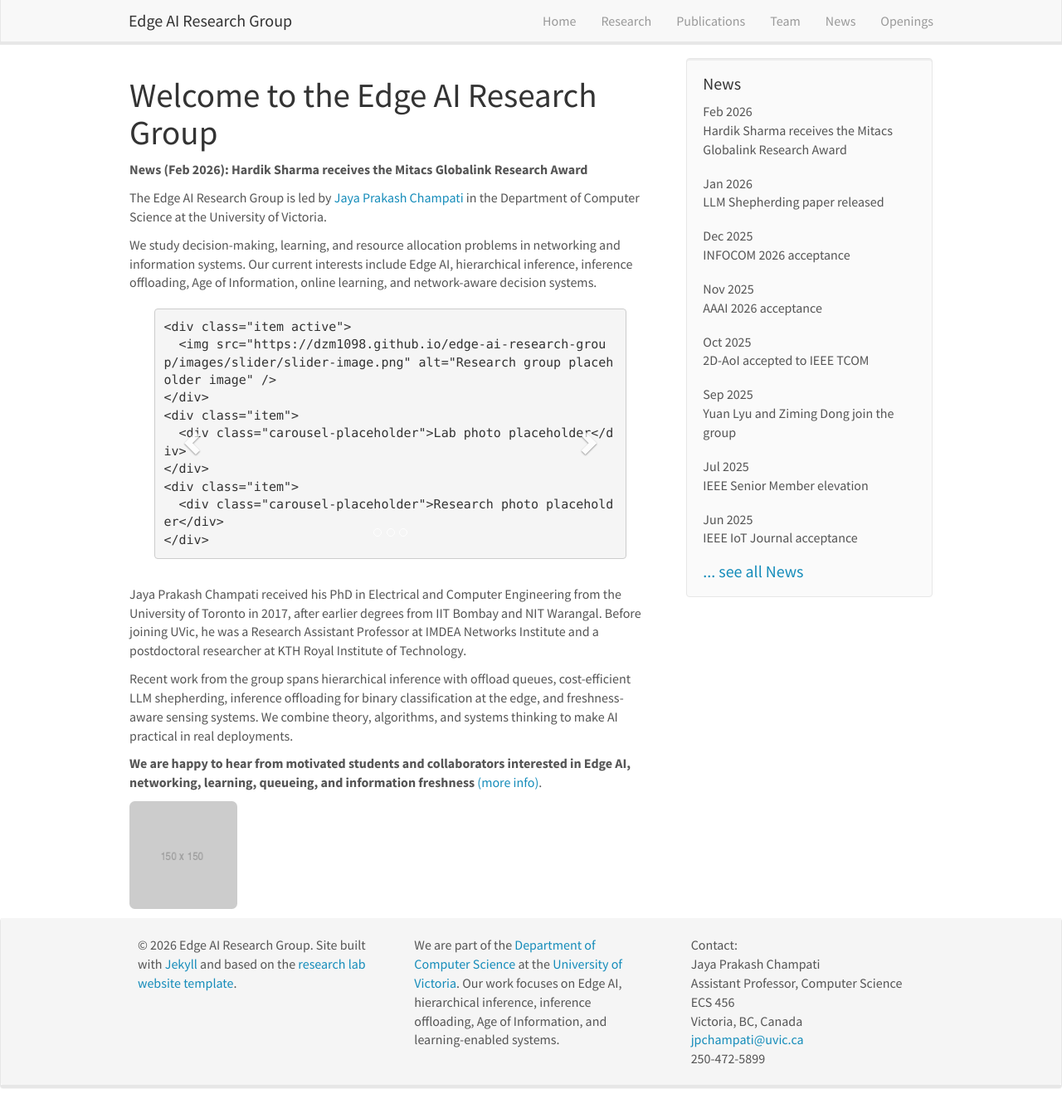
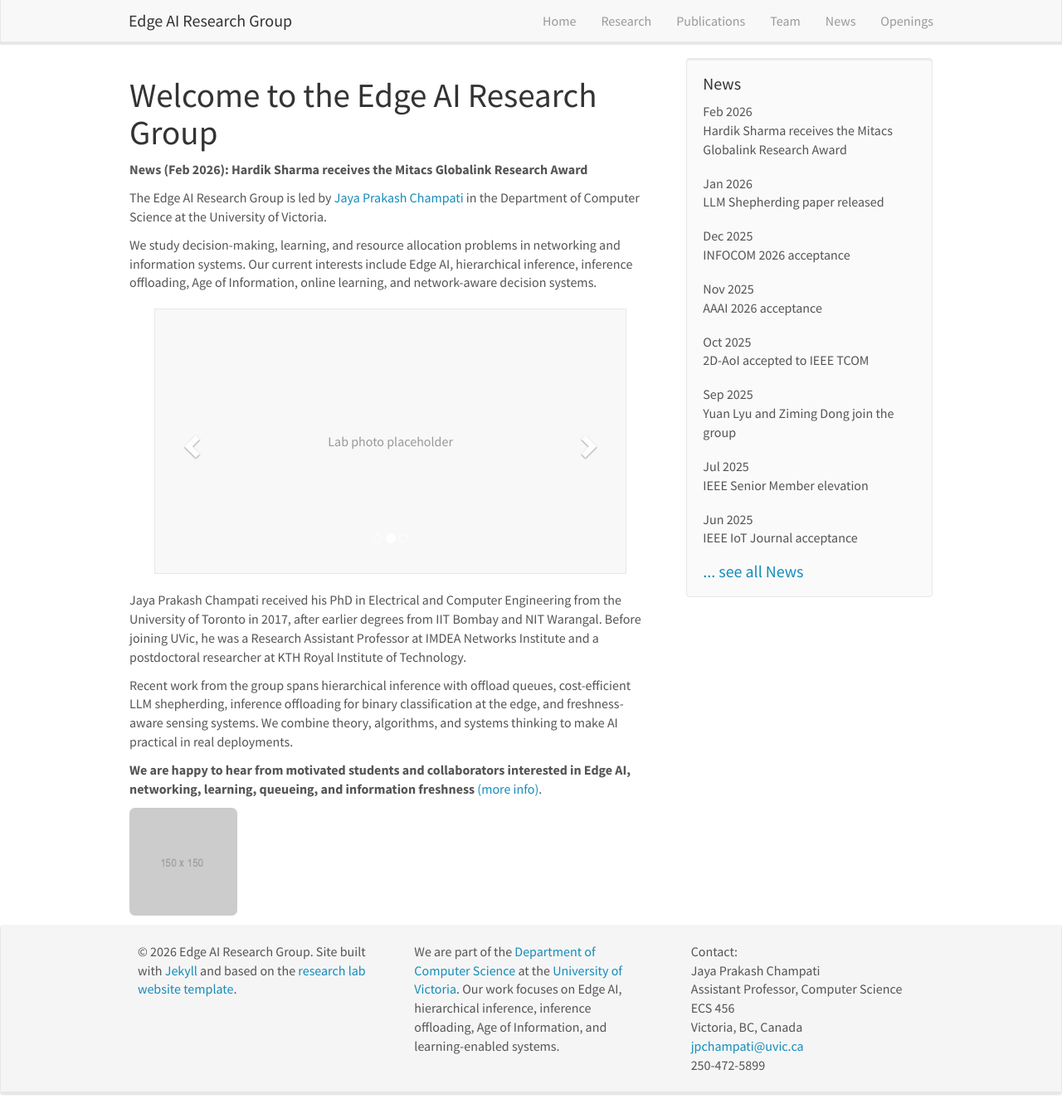
Before and after one commit to dzm1098/edge-ai-research-group, a Jekyll site: the page built from _pages/home.md, in a window 1280 px wide and 1342 px high. Shown: the whole window at 83% size. Built offline with Jekyll 4.4.1, drawn with Linux system fonts in a browser that asks for light colours; nearby versions of some CDN libraries.

Commit message:
Fix homepage carousel rendering

```diff
--- a/_pages/home.md
+++ b/_pages/home.md
@@ -25,14 +25,14 @@ permalink: /
   learning, and network-aware decision systems.
 </p>
 
-<div id="carousel" class="carousel slide" data-ride="carousel" data-interval="4000" data-pause="hover">
+<div id="carousel" class="carousel slide" data-ride="carousel" data-interval="4000" data-pause="hover" markdown="0">
   <ol class="carousel-indicators">
     <li data-target="#carousel" data-slide-to="0" class="active"></li>
     <li data-target="#carousel" data-slide-to="1"></li>
     <li data-target="#carousel" data-slide-to="2"></li>
   </ol>
 
-  <div class="carousel-inner">
+  <div class="carousel-inner" markdown="0">
     <div class="item active">
       <img src="{{ site.url }}{{ site.baseurl }}/images/slider/slider-image.png" alt="Research group placeholder image" />
     </div>
```
